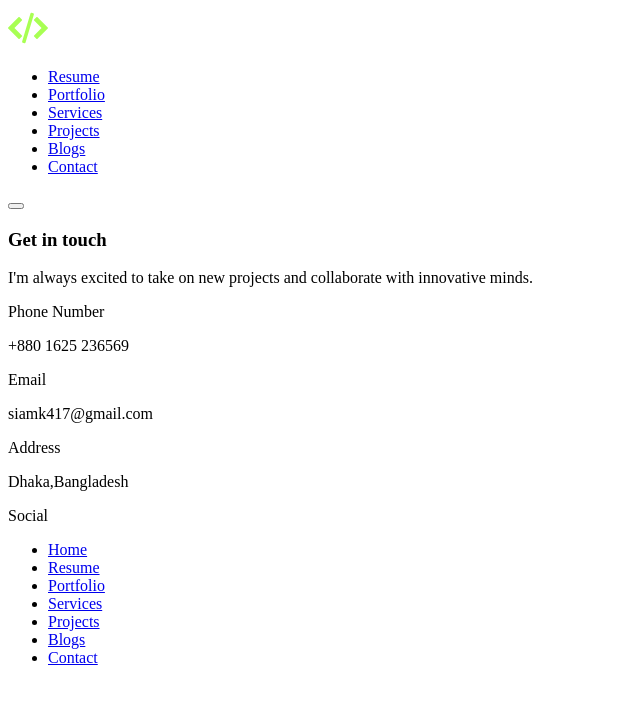
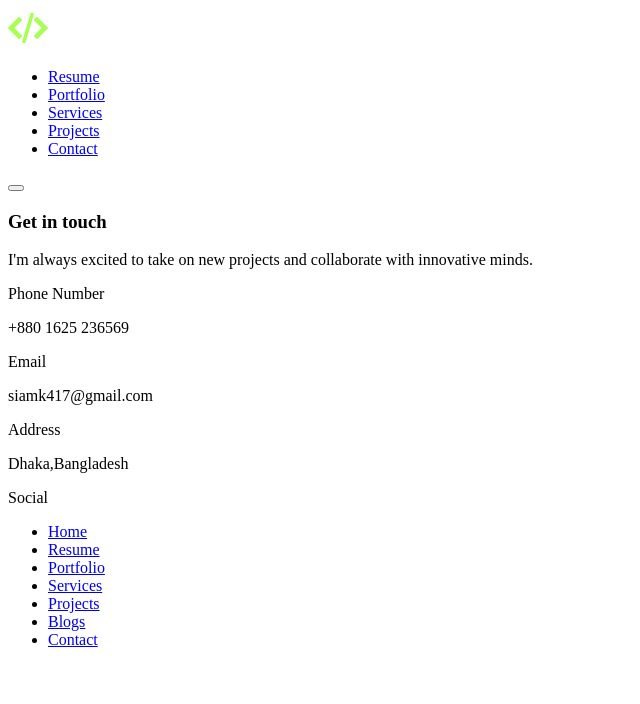
Before and after one commit to MohammadSiam/next_portfolio, a Next.js app: page /home/Header in a window 1280 px wide. Shown: the top 704 px of the page, without its empty margins (0-640 px from the left). Built offline with nearby package versions, Linux system fonts and the light colour scheme.

Commit message:
update resume file

```diff
--- a/src/pages/home/Experience.tsx
+++ b/src/pages/home/Experience.tsx
@@ -29,7 +29,7 @@
                   </span>
                 </div>
                 <h3>
-                  +2
+                  +3
                   <span className="text-300">years of </span>
                   passion
                   <span className="text-300">
--- a/src/pages/home/Header.tsx
+++ b/src/pages/home/Header.tsx
@@ -57,11 +57,11 @@
                           Projects
                         </Link>
                       </li>
-                      <li className="nav-item">
+                      {/* <li className="nav-item">
                         <Link className="nav-link" href="/#blog">
                           Blogs
                         </Link>
-                      </li>
+                      </li> */}
                       <li className="nav-item">
                         <Link className="nav-link" href="/#contact">
                           Contact
```
Also changed, not shown: 1 other file (tests, documents, lock files or other folders).
